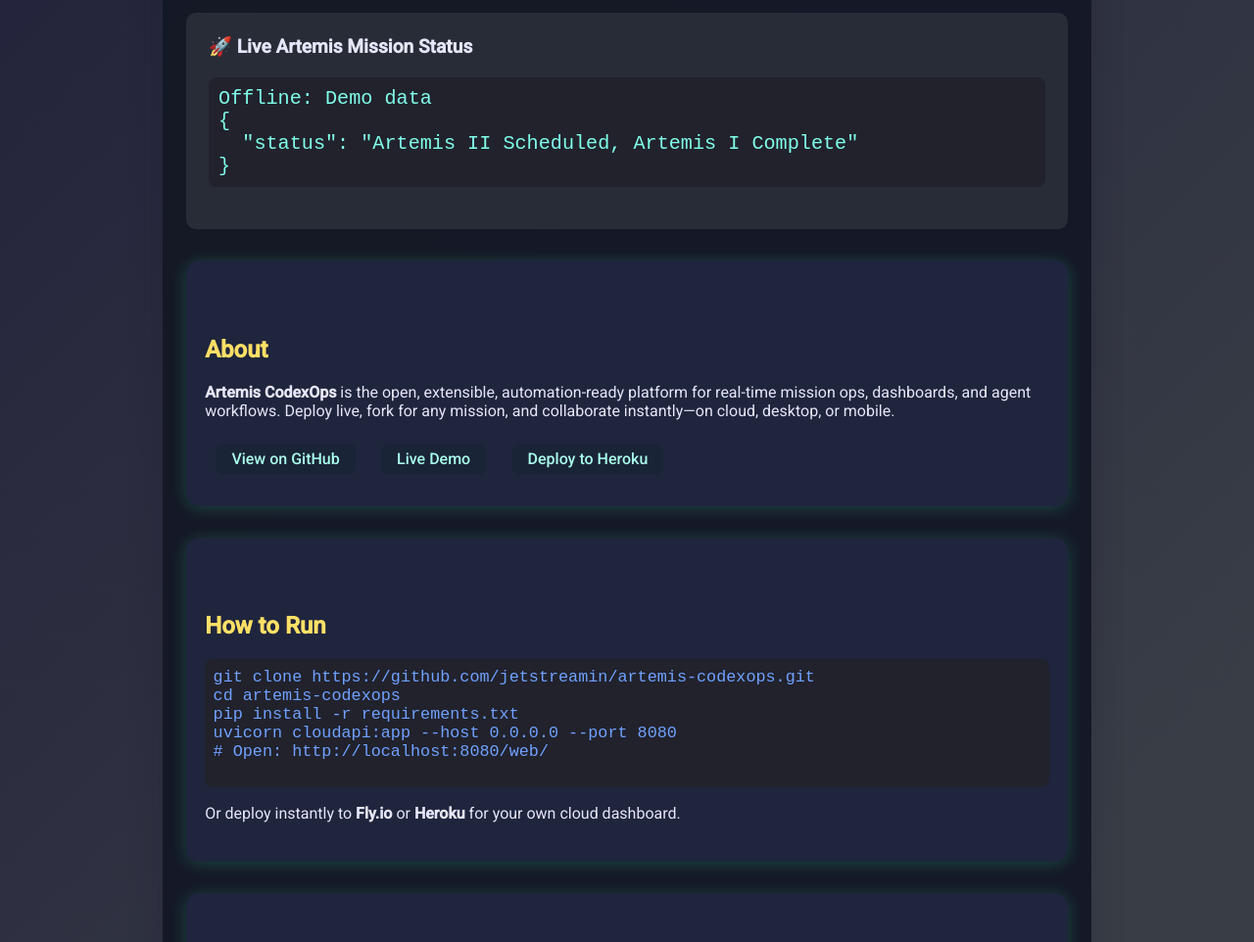
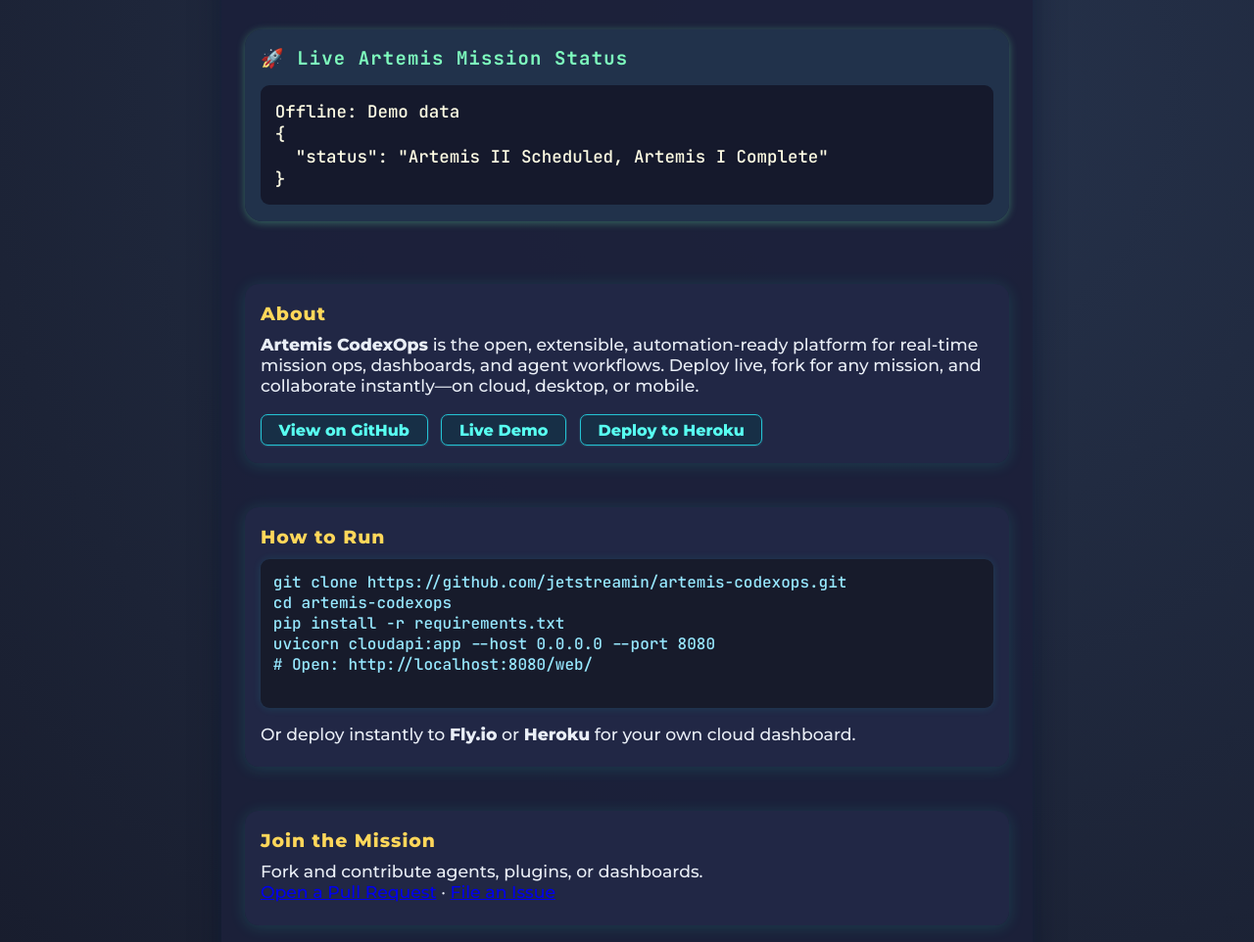
Before and after one commit to jetstreamin/artemis-codexops, a plain HTML site: page docs/index.html in a window 1280 px wide. Shown: the part 168-1130 px from the top of the page at 98% size. Drawn offline with Linux system fonts and the light colour scheme; no server answers.

Commit message:
Upgrade GitHub Pages to modern dashboard UI [SCUS, atomic]

```diff
--- a/docs/index.html
+++ b/docs/index.html
@@ -4,47 +4,114 @@
   <meta charset="UTF-8">
   <title>Artemis CodexOps – MissionOps for Everyone</title>
   <meta name="viewport" content="width=device-width, initial-scale=1">
-  <link href="https://fonts.googleapis.com/css2?family=Orbitron:wght@700&family=Roboto:wght@400;500&display=swap" rel="stylesheet">
+  <link href="https://fonts.googleapis.com/css2?family=JetBrains+Mono:wght@500;700&family=Montserrat:wght@500;800&display=swap" rel="stylesheet">
   <style>
     body {
-      font-family: 'Roboto', Arial, sans-serif;
-      background: linear-gradient(135deg, #22223b, #393e46 80%);
-      color: #e6e6fa;
-      margin: 0; padding: 0;
+      min-height: 100vh;
+      margin: 0;
+      background: radial-gradient(circle at 70% 20%, #26334c 0%, #171b2b 100%);
+      color: #e9eef6;
+      font-family: 'Montserrat', Arial, sans-serif;
+      display: flex; flex-direction: column;
     }
     .container {
-      max-width: 900px; margin: 40px auto; padding: 2rem 1.5rem;
-      background: rgba(20, 24, 38, 0.96);
-      border-radius: 20px; box-shadow: 0 8px 32px 0 #1a1a2e44;
+      max-width: 780px;
+      margin: 4vh auto 0 auto;
+      background: rgba(28,32,58,0.92);
+      border-radius: 24px;
+      box-shadow: 0 6px 32px #04102660, 0 1.5px 8px #192c4a70;
+      padding: 2.8rem 1.5rem 2.2rem 1.5rem;
+      display: flex; flex-direction: column;
+      gap: 2.2rem;
     }
     h1 {
-      font-family: 'Orbitron', monospace;
-      color: #38ffb0;
-      font-size: 2.6rem;
+      font-family: 'JetBrains Mono', monospace;
+      font-weight: 700;
+      color: #5fffd3;
+      font-size: 2.5rem;
+      letter-spacing: 1px;
       text-align: center;
-      letter-spacing: 2px;
-      margin-bottom: 0.2em;
+      margin: 0 0 0.5em 0;
+      text-shadow: 0 2px 18px #1aab9955;
     }
-    h2 { color: #ffe066; margin-top: 2.2em; }
-    .status { background: #282c37; border-radius: 10px; padding: 1.2em; margin: 1.5em 0; font-size: 1.2em; }
-    pre, code { font-size: 1.05em; font-family: 'Roboto Mono', monospace; background: #21222c; color: #80ffea; padding: 0.5em; border-radius: 8px;}
+    .status-block {
+      background: rgba(34, 52, 76, 0.96);
+      border-radius: 18px;
+      padding: 1.1em 1em;
+      margin: 0.8em 0 1.8em 0;
+      box-shadow: 0 1.5px 9px #6fffb255;
+      display: flex; flex-direction: column; gap: 0.8em;
+    }
+    .status-block h2 {
+      margin: 0; font-size: 1.18rem; color: #7efdbe;
+      font-family: 'JetBrains Mono', monospace;
+      font-weight: 600;
+      letter-spacing: 1.2px;
+    }
+    .status-block pre {
+      background: #15192c;
+      color: #fffde4;
+      border-radius: 9px;
+      font-size: 1.09em;
+      font-family: 'JetBrains Mono', monospace;
+      margin: 0.1em 0 0 0;
+      padding: 0.85em;
+      overflow-x: auto;
+      font-weight: 500;
+      text-shadow: 0 1px 0 #21243a55;
+    }
     .card {
-      background: #232946bb; border-radius: 14px; box-shadow: 0 2px 16px #38ffb033;
-      margin: 2em 0; padding: 1.5em 1.2em;
-      transition: box-shadow 0.25s;
+      background: #222846e6;
+      border-radius: 14px;
+      box-shadow: 0 2px 16px #23fdd722;
+      padding: 1.2em 1em 1.1em 1em;
+      margin-bottom: 0.6em;
+      transition: box-shadow 0.2s;
+      position: relative;
     }
-    .card:hover { box-shadow: 0 6px 32px #1a1a2e66; }
+    .card h2 {
+      color: #ffd75a;
+      font-size: 1.18rem;
+      font-weight: 700;
+      margin: 0 0 0.45em 0;
+      letter-spacing: 1px;
+    }
+    .card p {
+      font-size: 1.08em;
+      color: #e9eef6;
+      margin: 0 0 0.35em 0;
+    }
+    .actions {
+      margin-top: 0.7em;
+    }
     .actions a {
-      display: inline-block; margin: 0.5em 0.7em; color: #aaffec;
-      text-decoration: none; font-weight: 500; padding: 0.4em 1em;
-      border-radius: 8px; background: #192436; transition: background 0.2s;
+      display: inline-block; margin: 0.5em 0.6em 0 0; color: #58fff1;
+      text-decoration: none; font-weight: 700; padding: 0.36em 1.1em;
+      border-radius: 7px; background: #173047f6; border: 1.2px solid #24c3d4;
+      transition: background 0.18s, color 0.2s;
+      font-size: 1em;
+      box-shadow: 0 0.5px 2px #58fff144;
     }
-    .actions a:hover { background: #38ffb055; color: #21222c; }
-    .howto { color: #70a1ff; }
-    .footer { text-align: center; margin: 3em 0 1em 0; color: #bcb8d0; font-size: 1.1em;}
-    @media (max-width: 600px) {
-      .container { padding: 1rem 0.2rem;}
+    .actions a:hover { background: #27fdd6; color: #1b2132; border-color: #14a39d; }
+    pre.code-block {
+      background: #171b2b;
+      color: #97e8ff;
+      font-family: 'JetBrains Mono', monospace;
+      padding: 0.8em;
+      border-radius: 9px;
+      font-size: 1em;
+      margin-top: 0.7em;
+      overflow-x: auto;
+      word-break: break-all;
+      box-shadow: 0 0.5px 8px #16e1c922;
+    }
+    .footer {
+      text-align: center; margin: 2.7em 0 0.7em 0; color: #7fffd4bb; font-size: 1.09em;
+    }
+    @media (max-width: 700px) {
+      .container { padding: 1.3rem 0.2rem;}
       h1 { font-size: 2rem;}
+      .card, .status-block { padding: 1em 0.4em;}
     }
   </style>
   <script>
@@ -63,16 +130,13 @@
 <body>
   <div class="container">
     <h1>Artemis CodexOps</h1>
-    <div class="status">
-      <b>🚀 Live Artemis Mission Status</b>
+    <div class="status-block">
+      <h2>🚀 Live Artemis Mission Status</h2>
       <pre id="mission-status">Loading...</pre>
     </div>
     <div class="card">
       <h2>About</h2>
-      <p>
-        <b>Artemis CodexOps</b> is the open, extensible, automation-ready platform for real-time mission ops, dashboards, and agent workflows.
-        Deploy live, fork for any mission, and collaborate instantly—on cloud, desktop, or mobile.
-      </p>
+      <p><b>Artemis CodexOps</b> is the open, extensible, automation-ready platform for real-time mission ops, dashboards, and agent workflows. Deploy live, fork for any mission, and collaborate instantly—on cloud, desktop, or mobile.</p>
       <div class="actions">
         <a href="https://github.com/jetstreamin/artemis-codexops" target="_blank">View on GitHub</a>
         <a href="https://artemis-codexops.fly.dev/web/" target="_blank">Live Demo</a>
@@ -81,14 +145,14 @@
     </div>
     <div class="card">
       <h2>How to Run</h2>
-      <pre class="howto">
+      <pre class="code-block">
 git clone https://github.com/jetstreamin/artemis-codexops.git
 cd artemis-codexops
 pip install -r requirements.txt
 uvicorn cloudapi:app --host 0.0.0.0 --port 8080
 # Open: http://localhost:8080/web/
       </pre>
-      <p>Or deploy instantly to <b>Fly.io</b> or <b>Heroku</b> for your own cloud dashboard.</p>
+      <p style="margin-top:0.7em">Or deploy instantly to <b>Fly.io</b> or <b>Heroku</b> for your own cloud dashboard.</p>
     </div>
     <div class="card">
       <h2>Join the Mission</h2>
@@ -99,8 +163,8 @@
       </p>
     </div>
     <div class="footer">
-      Built with ❤️ by Jetstreamin.<br>
-      <span style="color:#38ffb0;">Open Automation for Space & Beyond.</span>
+      Built by <b>Jetstreamin</b>. <br>
+      <span style="color:#38ffb0;">Open Automation for Space &amp; Beyond.</span>
     </div>
   </div>
 </body>
```
